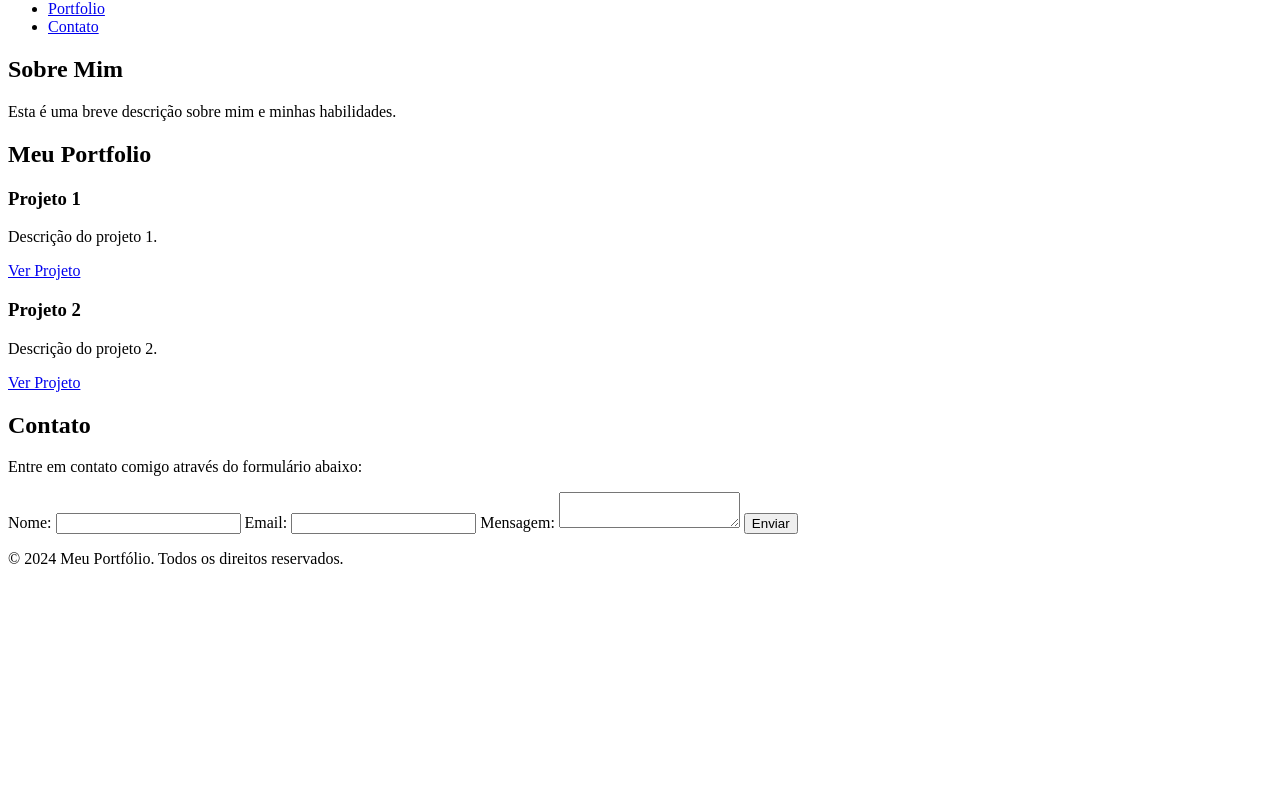
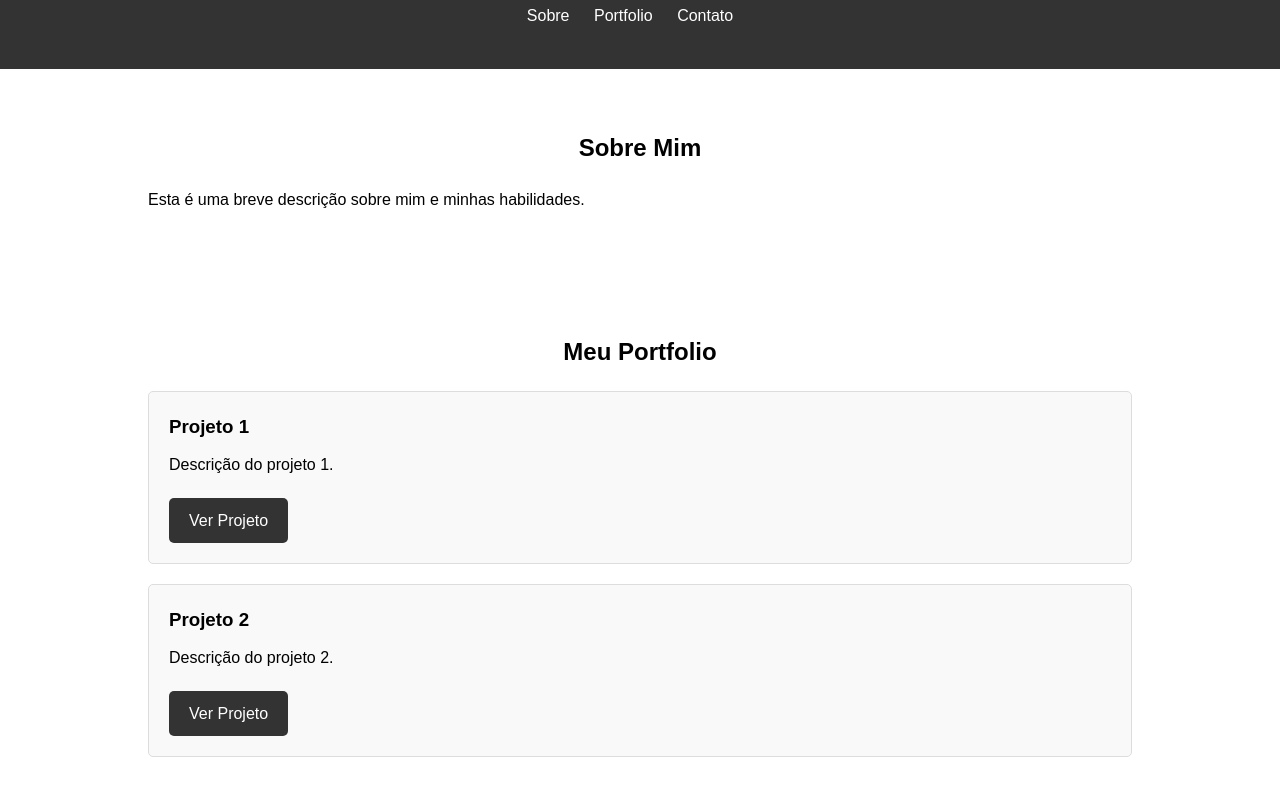
Before and after one commit to tarcitani2/portfolio, a plain HTML site: page index.html in a window 1280 px wide. Shown: the part 98-889 px from the top of the page. Before the commit the page ends 800 px from the top, so only its background shows below. Drawn offline with Linux system fonts and the light colour scheme.

Commit message:
Update index.html

```diff
--- a/index.html
+++ b/index.html
@@ -4,8 +4,135 @@
     <meta charset="UTF-8">
     <meta name="viewport" content="width=device-width, initial-scale=1.0">
     <title>Meu Portfólio</title>
-    <link rel="stylesheet" href="styles.css">
-    <!-- Adicione links para folhas de estilo adicionais ou scripts aqui -->
+    <style>
+        /* Reset CSS básico */
+* {
+    margin: 0;
+    padding: 0;
+    box-sizing: border-box;
+}
+
+/* Estilos gerais */
+body {
+    font-family: Arial, sans-serif;
+    line-height: 1.6;
+}
+
+.container {
+    width: 80%;
+    margin: 0 auto;
+    padding: 20px;
+}
+
+/* Estilos do cabeçalho */
+header {
+    background-color: #333;
+    color: #fff;
+    padding: 20px 0;
+    text-align: center;
+}
+
+header h1 {
+    margin-bottom: 10px;
+}
+
+nav ul {
+    list-style-type: none;
+}
+
+nav ul li {
+    display: inline;
+    margin-right: 20px;
+}
+
+nav ul li a {
+    color: #fff;
+    text-decoration: none;
+}
+
+/* Estilos das seções */
+section {
+    padding: 40px 0;
+}
+
+section h2 {
+    margin-bottom: 20px;
+    text-align: center;
+}
+
+.project {
+    background-color: #f9f9f9;
+    border: 1px solid #ddd;
+    border-radius: 5px;
+    padding: 20px;
+    margin-bottom: 20px;
+}
+
+.project h3 {
+    margin-bottom: 10px;
+}
+
+.project p {
+    margin-bottom: 20px;
+}
+
+.project a {
+    display: inline-block;
+    padding: 10px 20px;
+    background-color: #333;
+    color: #fff;
+    text-decoration: none;
+    border-radius: 5px;
+}
+
+.project a:hover {
+    background-color: #555;
+}
+
+/* Estilos do formulário de contato */
+form label {
+    display: block;
+    margin-bottom: 5px;
+}
+
+form input[type="text"],
+form input[type="email"],
+form textarea {
+    width: 100%;
+    padding: 10px;
+    margin-bottom: 10px;
+    border: 1px solid #ddd;
+    border-radius: 5px;
+}
+
+form textarea {
+    height: 150px;
+}
+
+form button {
+    display: inline-block;
+    padding: 10px 20px;
+    background-color: #333;
+    color: #fff;
+    border: none;
+    border-radius: 5px;
+    cursor: pointer;
+}
+
+form button:hover {
+    background-color: #555;
+}
+
+/* Estilos do rodapé */
+footer {
+    background-color: #333;
+    color: #fff;
+    padding: 20px 0;
+    text-align: center;
+}
+
+    </style>
+
 </head>
 <body>
     <header>
```
